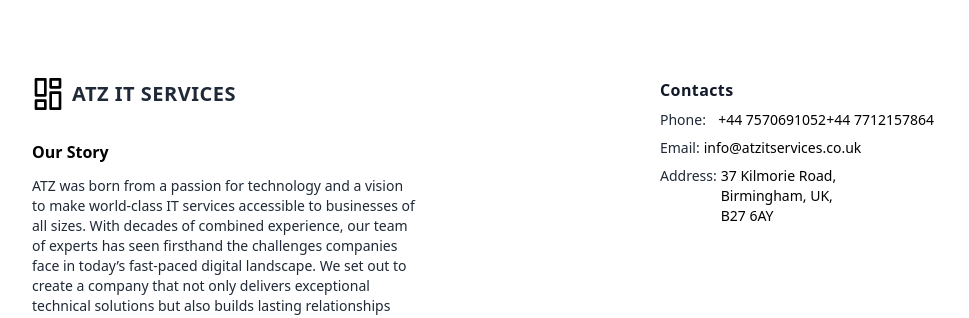
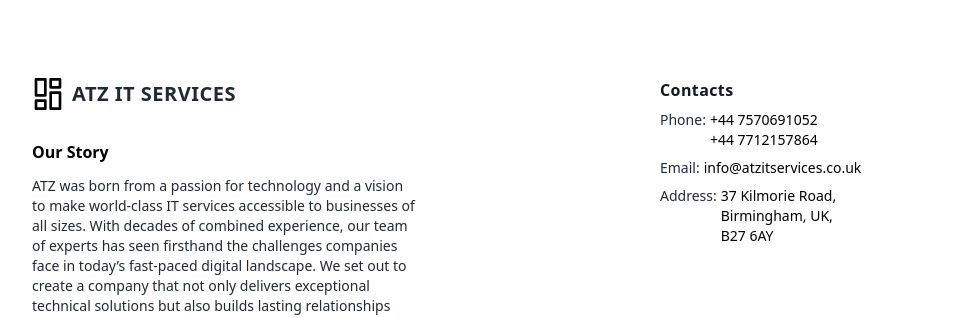
Before and after one commit to aashishtm/atz, a website: page index.html in a window 1280 px wide. Shown: the part 1692-2010 px from the top of the page, 0-969 px from the left. Drawn offline with nearby package versions, Linux system fonts and the light colour scheme.

Commit message:
git commited

```diff
--- a/index.html
+++ b/index.html
@@ -372,15 +372,17 @@
                 </div>
                 <div class="space-y-2 text-sm">
                     <p class="text-base font-bold tracking-wide text-gray-900">Contacts</p>
-                    <div class="flex justify-between">
+                    <div class="flex">
                         <p class="mr-1 text-gray-800">Phone:</p>
-                        <a href="tel:+447570691052" aria-label="Our phone" title="Our phone"
-                            class="transition-colors duration-300 text-deep-purple-accent-400 hover:text-deep-purple-800 ml-2">+44
+                        <div>
+                            <a href="tel:+447570691052" aria-label="Our phone" title="Our phone"
+                            class="transition-colors duration-300 text-deep-purple-accent-400 hover:text-deep-purple-800">+44
                             7570691052</a>
-
+                        <br>
                         <a href="tel:+447712157864" aria-label="Our phone" title="Our phone"
                             class="transition-colors duration-300 text-deep-purple-accent-400 hover:text-deep-purple-800">+44
                             7712157864</a>
+                        </div>
                     </div>
                     <div class="flex">
                         <p class="mr-1 text-gray-800">Email:</p>
```
